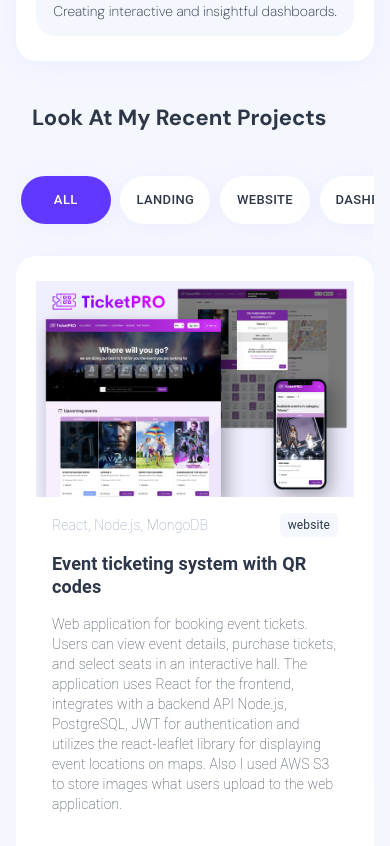
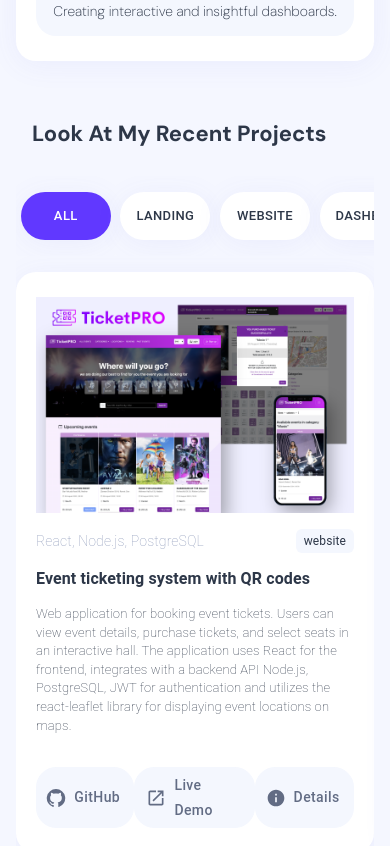
Before and after one commit to IlonaSkargovskaia/portfolioboard, a React (Create React App) app: page / in a window 390 px wide. Shown: the part 2100-2946 px from the top of the page. Built offline with nearby package versions, Linux system fonts and the light colour scheme.

Commit message:
feat: responsive done

```diff
--- a/src/components/LeftColumn.jsx
+++ b/src/components/LeftColumn.jsx
@@ -4,7 +4,7 @@ import logo from "../assets/images/logo.jpg";
 import "./styles.css";
 import { navigationLinks } from "../linksData";
 import { socialLinks } from "../linksData";
-import bottomImg from "../assets/images/bottom.png";
+// import bottomImg from "../assets/images/bottom.png";
 
 const LeftColumn = () => {
     const [active, setActive] = useState(0);
@@ -71,7 +71,7 @@ const LeftColumn = () => {
                 </div>
 
                 <div className="copyrights">
-                    <div className="sidebar-img-section">
+                    {/* <div className="sidebar-img-section">
                         <div className="sidebar-img-content">
                             <img
                                 src={bottomImg}
@@ -84,7 +84,7 @@ const LeftColumn = () => {
                                 Get in touch
                             </a>
                         </div>
-                    </div>
+                    </div> */}
                     <p>© {new Date().getFullYear()} All rights reserved</p>
                 </div>
             </div>
--- a/src/components/Portfolio.jsx
+++ b/src/components/Portfolio.jsx
@@ -3,12 +3,14 @@ import {
     Tabs,
     Tab,
     CardContent,
-    CardActions,
     Button,
     Typography,
 } from "@mui/material";
 import { projectsData } from "../projectsData";
 import ProjectModal from "./ProjectModal";
+import GitHubIcon from "@mui/icons-material/GitHub";
+import LaunchIcon from "@mui/icons-material/Launch";
+import InfoIcon from "@mui/icons-material/Info";
 
 const Portfolio = () => {
     const [currentCategory, setCurrentCategory] = useState("All");
@@ -50,7 +52,7 @@ const Portfolio = () => {
                 className="flex ac portfolio-box"
                 style={{ justifyContent: "space-between" }}
             >
-                <h3 style={{ margin: "2rem 0rem 2rem 1rem" }}>
+                <h3 style={{ margin: "3rem 0rem 2rem 1rem" }}>
                     Look at my recent projects
                 </h3>
                 <Tabs
@@ -71,16 +73,14 @@ const Portfolio = () => {
             </div>
             <div className="my-row projects">
                 {filteredProjects.map((project) => (
-                    <div
-                        key={project.id}
-                        className="block-column project hover"
-                        onClick={() => handleCardClick(project)}
-                    >
+                    <div key={project.id} className="block-column project">
                         <img
                             src={project.image}
                             alt={project.title}
                             style={{ width: "100%", height: "auto" }}
+                            onClick={() => handleCardClick(project)}
                         />
+                        <div className="flex jb" style={{flexDirection: "column",     height: "100%"}}>
                         <CardContent>
                             <div className="flex ac jb card-header">
                                 <Typography variant="body2" className="lang">
@@ -105,12 +105,13 @@ const Portfolio = () => {
                                 {project.description}
                             </Typography>
                         </CardContent>
-                        <CardActions>
+                        <div className="project-btns">
                             <Button
                                 href={project.githubLink}
                                 target="_blank"
                                 rel="noreferrer"
                                 className="main-btn"
+                                startIcon={<GitHubIcon />}
                             >
                                 GitHub
                             </Button>
@@ -119,10 +120,19 @@ const Portfolio = () => {
                                 target="_blank"
                                 rel="noreferrer"
                                 className="secondary-btn"
+                                startIcon={<LaunchIcon />}
                             >
                                 Live Demo
                             </Button>
-                        </CardActions>
+                            <Button
+                                onClick={() => handleCardClick(project)}
+                                className="details-btn"
+                                startIcon={<InfoIcon />}
+                            >
+                                Details
+                            </Button>
+                        </div>
+                        </div>
                     </div>
                 ))}
             </div>
--- a/src/components/WorkExperience.jsx
+++ b/src/components/WorkExperience.jsx
@@ -41,7 +41,7 @@ const WorkExperience = () => {
                                         fontWeight: 200,
                                     }}
                                 >
-                                    <div className="flex ac">
+                                    <div className="flex ac" style={{color: "#8f9bba"}}>
                                         {experience.year}
                                         <CalendarMonthIcon
                                             style={{
--- a/src/components/styles.css
+++ b/src/components/styles.css
@@ -94,8 +94,9 @@ a:active {
 
 .main-btn,
 .projects .main-btn {
-    border: 1px solid var(--accent);
-    color: var(--accent);
+    border: 1px solid var(--light-bg);
+    background-color: var(--light-bg);
+    color: #626c84;
     border-radius: 20px;
     padding: 5px 15px;
     text-transform: capitalize;
@@ -110,8 +111,9 @@ a:active {
 
 .secondary-btn,
 .projects .secondary-btn {
-    border: 1px solid var(--primary);
-    color: var(--primary);
+    border: 1px solid var(--light-bg);
+    background-color: var(--light-bg);
+    color: #626c84;
     border-radius: 20px;
     padding: 5px 15px;
     text-transform: capitalize;
@@ -119,8 +121,25 @@ a:active {
 
 .secondary-btn:hover,
 .projects .secondary-btn:hover {
-    border: 1px solid var(--accent);
-    background-color: var(--accent);
+    border: 1px solid var(--primary);
+    background-color: var(--primary);
+    color: #fff;
+}
+
+.details-btn,
+.projects .details-btn {
+    border: 1px solid var(--light-bg);
+    background-color: var(--light-bg);
+    color: #626c84;
+    border-radius: 20px;
+    padding: 5px 15px;
+    text-transform: capitalize;
+}
+
+.details-btn:hover,
+.projects .details-btn:hover {
+    border: 1px solid var(--primary);
+    background-color: var(--primary);
     color: #fff;
 }
 
@@ -357,7 +376,17 @@ a:active {
 }
 
 .block-column.project {
-    min-width: 23rem;
+    min-width: 25rem;
+    align-self: stretch;
+}
+
+.project .MuiCardContent-root{
+    padding: 1rem 0;
+}
+
+.project-btns{
+    display: flex;
+    justify-content: space-between;
 }
 
 .hover {
@@ -573,7 +602,7 @@ a:active {
 }
 
 .portfolio h4 {
-    font-size: 18px;
+    font-size: 16px;
     font-weight: 600;
 }
 
@@ -582,7 +611,7 @@ a:active {
 }
 
 .portfolio .card-desc {
-
+    font-size: 13px;
     font-weight: 200;
     margin-top: 1rem;
 }
--- a/src/projectsData.js
+++ b/src/projectsData.js
@@ -10,9 +10,9 @@ export const projectsData = [
         id: 1,
         title: "Event ticketing system with QR codes",
         image: img1,
-        languages: ["React", "Node.js", "MongoDB"],
+        languages: ["React", "Node.js", "PostgreSQL"],
         category: "Website",
-        description: "Web application for booking event tickets. Users can view event details, purchase tickets, and select seats in an interactive hall. The application uses React for the frontend, integrates with a backend API Node.js, PostgreSQL, JWT for authentication and utilizes the react-leaflet library for displaying event locations on maps. Also I used AWS S3 to store images what users upload to the web application.",
+        description: "Web application for booking event tickets. Users can view event details, purchase tickets, and select seats in an interactive hall. The application uses React for the frontend, integrates with a backend API Node.js, PostgreSQL, JWT for authentication and utilizes the react-leaflet library for displaying event locations on maps. ",
         githubLink: "https://github.com/your-username/project1",
         liveDemoLink: "https://your-project-demo.com",
     },
@@ -20,50 +20,51 @@ export const projectsData = [
         id: 2,
         title: "Chat Application",
         image: img2,
-        languages: ["Angular", "Express", "MySQL"],
-        category: "Mobile App",
+        languages: ["React", "Google Firebase", "SASS"],
+        category: "Website",
         description: "Modern and efficient Chat Application built with React.js and Firebase. This cutting-edge solution provides a seamless and real-time messaging experience, empowering users to connect and collaborate effortlessly.",
         githubLink: "https://github.com/your-username/project2",
         liveDemoLink: "https://your-project-demo.com",
     },
     {
         id: 3,
-        title: "Project 3",
+        title: "Marketing page for Mobile App",
         image: img3,
-        languages: ["Angular", "Express", "MySQL"],
-        category: "Mobile App",
-        description: "Another project description.",
+        languages: ["React", "CSS", "Tailwind"],
+        category: "Landing",
+        description: "Promotional site for a mobile application designed to simplify attendance tracking. Developed using React, CSS, and the Tailwind CSS framework, this marketing page aims to effectively convey the app's capabilities, benefits, and user-friendly features to its target audience.",
         githubLink: "https://github.com/your-username/project2",
         liveDemoLink: "https://your-project-demo.com",
     },
     {
         id: 4,
-        title: "Weather App",
-        image: img4,
-        languages: ["Angular", "Express", "MySQL"],
-        category: "Mobile App",
-        description: "Another project description.",
+        title: "Marketing page for Mobile App",
+        image: img6,
+        languages: ["React", "CSS", "Tailwind"],
+        category: "Landing",
+        description: "Designed to promote a mobile application focused on reconnecting individuals. Developed using React, CSS, and the Tailwind CSS framework, this marketing page aims to effectively communicate the app's features, benefits, and unique selling points to potential users.",
         githubLink: "https://github.com/your-username/project2",
         liveDemoLink: "https://your-project-demo.com",
     },
     {
         id: 5,
-        title: "Music player",
-        image: img5,
-        languages: ["Angular", "Express", "MySQL"],
-        category: "Mobile App",
-        description: "Another project description.",
+        title: "Weather App",
+        image: img4,
+        languages: ["React", "API", "CSS"],
+        category: "Widget",
+        description: "Web application developed using React, designed to provide users with real-time weather information. Leveraging the power of APIs, the app dynamically fetches and displays current weather conditions, forecasts, and other relevant meteorological data",
         githubLink: "https://github.com/your-username/project2",
         liveDemoLink: "https://your-project-demo.com",
     },
     {
         id: 6,
-        title: "Say Hi - marketing LP",
-        image: img6,
-        languages: ["Angular", "Express", "MySQL"],
-        category: "Mobile App",
-        description: "Another project description.",
+        title: "Music player",
+        image: img5,
+        languages: ["JavaScript", "CSS", "HTML"],
+        category: "Widget",
+        description: "Mini-web application developed using core web technologies, including JavaScript, CSS, and HTML. This project aims to create a user-friendly and interactive platform for playing and managing music",
         githubLink: "https://github.com/your-username/project2",
         liveDemoLink: "https://your-project-demo.com",
     },
+
 ];
```
